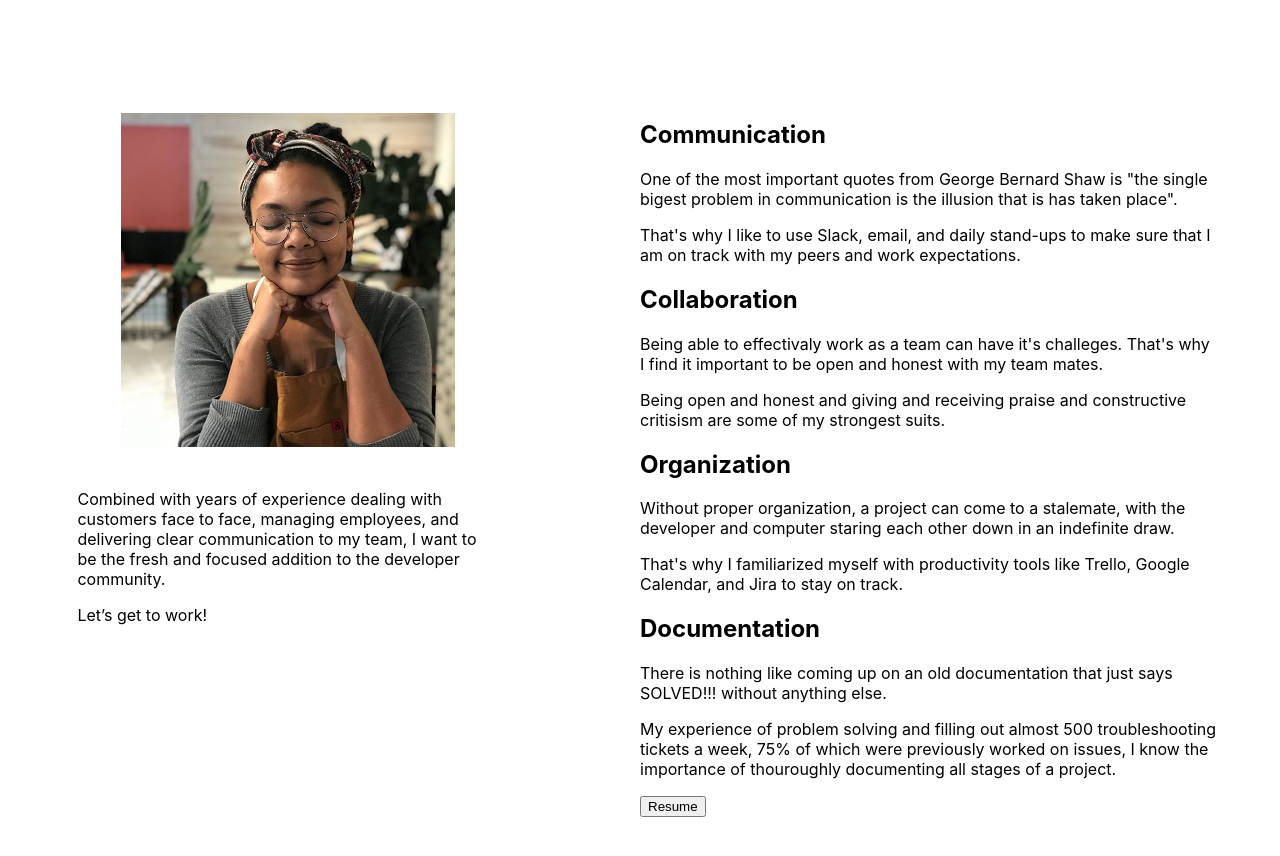
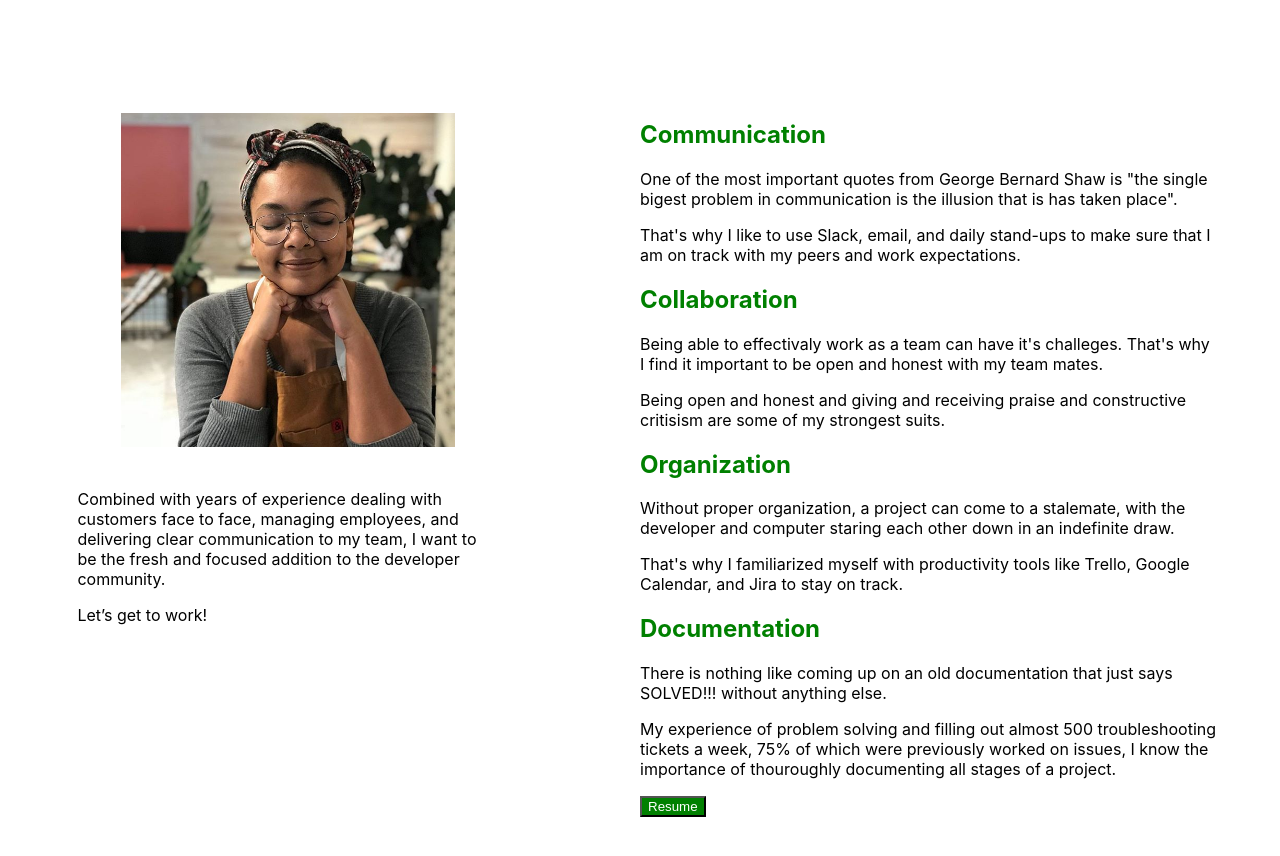
Before and after one commit to arielstitt/react-portfolio, a React (Create React App) app: page / in a window 1280 px wide. Shown: the part 1880-2736 px from the top of the page. Built offline with nearby package versions, Linux system fonts and the light colour scheme.

Commit message:
first final draft: deploying to website

```diff
--- a/src/Portfolio/AboutMe/AboutMe.js
+++ b/src/Portfolio/AboutMe/AboutMe.js
@@ -41,7 +41,13 @@ const SectionHeader = styled.div`
     align-items: center;
     justify-content: center;
 `
-
+const GreenHighlight = styled.h2 `
+    color: green;
+`
+const ResumeButton = styled.button `
+    background: green;
+    color: white;
+    `
 
 class AboutMe extends Component {
     render() {
@@ -63,23 +69,23 @@ class AboutMe extends Component {
                     </SixtySecondPitchContainer>
 
                     <ResumeAside>
-                        <h2>Communication</h2>
+                        <GreenHighlight>Communication</GreenHighlight>
                         <p>One of the most important quotes from George Bernard Shaw is "the single bigest problem in communication is the illusion that is has taken place".</p>
                         <p>That's why I like to use Slack, email, and daily stand-ups to make sure that I am on track with my peers and work expectations.</p>
 
-                        <h2>Collaboration</h2>
+                        <GreenHighlight>Collaboration</GreenHighlight>
                         <p>Being able to effectivaly work as a team can have it's challeges. That's why I find it important to be open and honest with my team mates.</p>
                         <p>Being open and honest and giving and receiving praise and constructive critisism are some of my strongest suits. </p>
 
-                        <h2>Organization</h2>
+                        <GreenHighlight>Organization</GreenHighlight>
                         <p>Without proper organization, a project can come to a stalemate, with the developer and computer staring each other down in an indefinite draw.</p>
                         <p>That's why I familiarized myself with productivity tools like Trello, Google Calendar, and Jira to stay on track.</p>
 
-                        <h2>Documentation</h2>
+                        <GreenHighlight>Documentation</GreenHighlight>
                         <p>There is nothing like coming up on an old documentation that just says <span>SOLVED!!!</span> without anything else.</p>
                         <p>My experience of problem solving and filling out almost 500 troubleshooting tickets a week, 75% of which were previously worked on issues, I know the importance of thouroughly documenting all stages of a project.</p>
 
-                        <button onClick={this.props.toggleResumeView}>Resume</button>
+                        <ResumeButton onClick={this.props.toggleResumeView}>Resume</ResumeButton>
                     </ResumeAside>
 
                 </LandingBackGround>
--- a/src/Portfolio/AboutMe/Resume.js
+++ b/src/Portfolio/AboutMe/Resume.js
@@ -22,6 +22,10 @@ const ResumeContent = styled.div `
     background-size: contain;
     background-repeat: no-repeat;
     `
+const ResumeButton = styled.button `
+    background: green;
+    color: white;
+    `
 
 class Resume extends Component {
     render() {
@@ -33,7 +37,7 @@ class Resume extends Component {
 
                     </ResumeContent>
                 </ResumeContainer>
-                <button onClick={this.props.toggleResumeView}>about me</button>
+                <ResumeButton onClick={this.props.toggleResumeView}>about me</ResumeButton>
 
             </div>
         );
--- a/src/Portfolio/Contact/ContactContainer.js
+++ b/src/Portfolio/Contact/ContactContainer.js
@@ -22,6 +22,7 @@ const ContactsContainer = styled.div`
     display: flex;
     a {
         text-decoration:none;
+        color: green;
     }
 `
 
--- a/src/Portfolio/LandingPage/Footer.js
+++ b/src/Portfolio/LandingPage/Footer.js
@@ -2,19 +2,22 @@ import React, { Component } from 'react';
 import styled from 'styled-components'
 
 const FooterContainer = styled.div `
-    background: gray;
+    background: black;
     height: 15vh;
     width: 100vw;
     display: flex;
     justify-content: center;
     align-items: center;
+    p {
+        color: white;
+    }
 `
 
 class Footer extends Component {
     render() {
         return (
             <FooterContainer>
-               <div>Ariel Stitt 2018</div>
+               <div><p>Ariel Stitt 2018</p> </div>
             </FooterContainer>
         );
     }
--- a/src/Portfolio/LandingPage/NavBar.js
+++ b/src/Portfolio/LandingPage/NavBar.js
@@ -8,7 +8,7 @@ const NavContainer = styled.div`
     align-items: center;
     height: 12vh;
     width: 100vw;
-    border-top: 5px solid green;
+    border-bottom: 5px solid green;
     padding: 1%;
     position: fixed;
     background-color: white;
```
